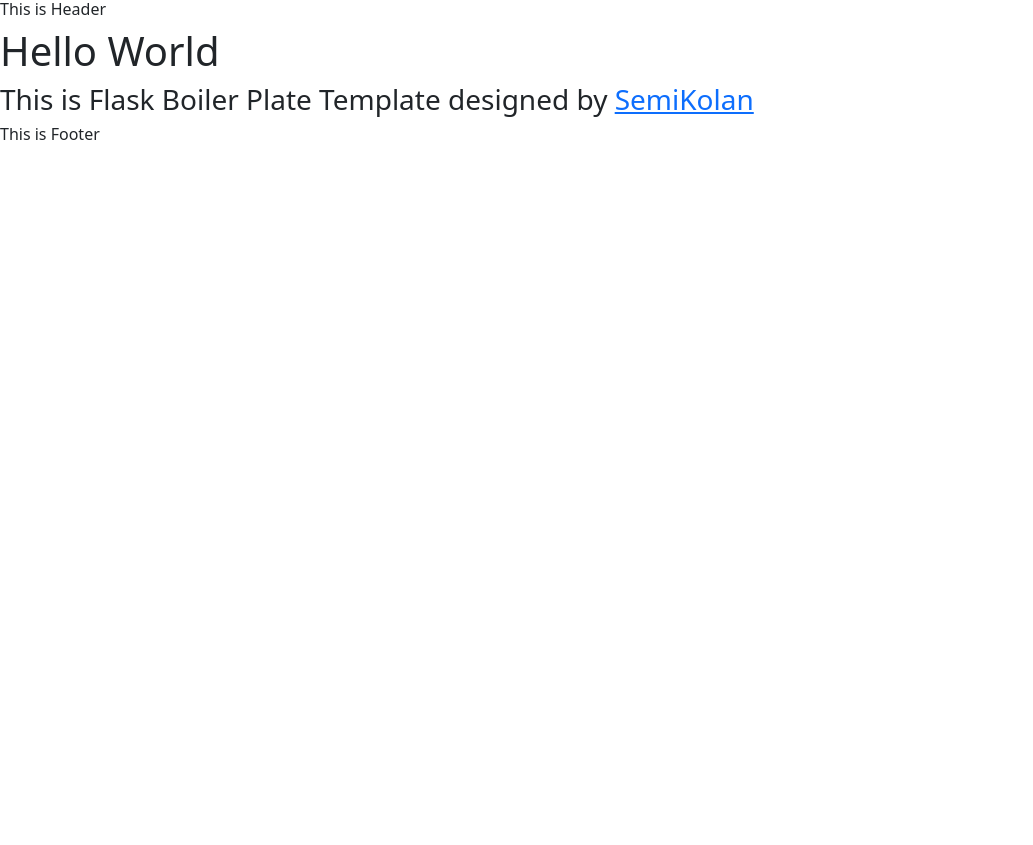
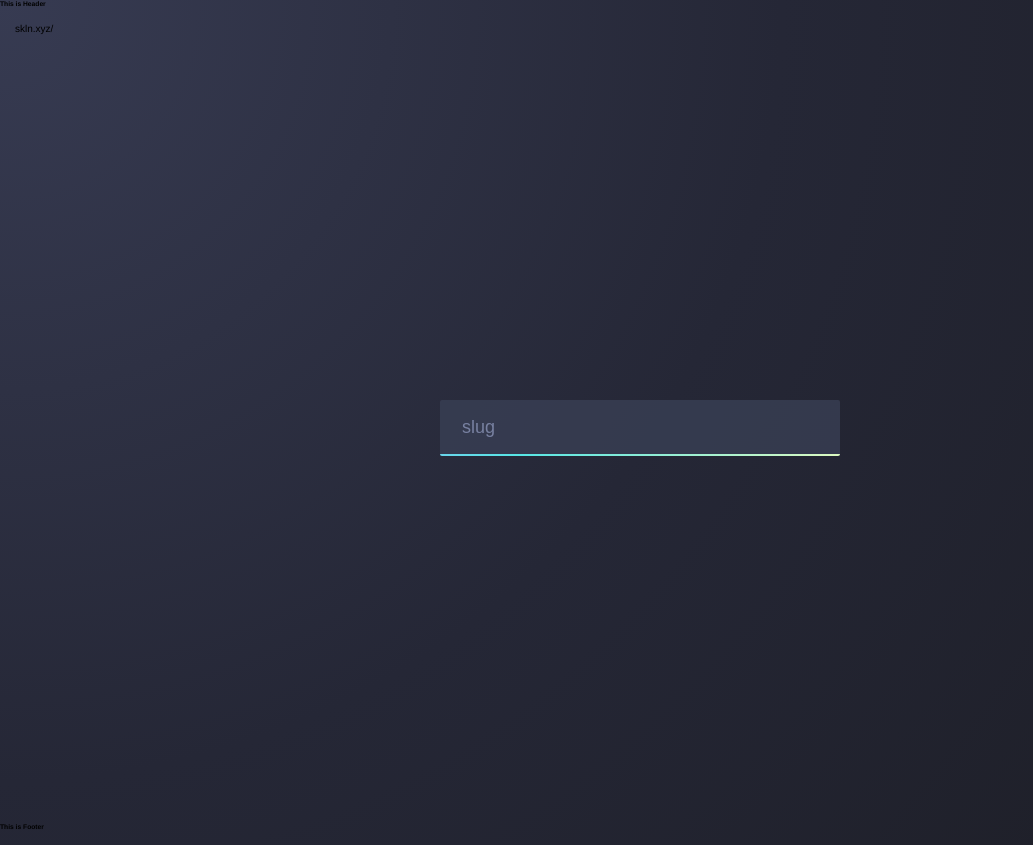
Before and after one commit to saksham56/URL-Shortner, a Flask app: page / in a window 1280 px wide. Shown: the whole page, without its empty margins (0-1033 px from the left). Before the commit the page ends 140 px from the top, so only its background shows below. Run offline with Flask 2, Linux system fonts and the light colour scheme; some libraries are stand-ins or nearby versions.

Commit message:
Basic Functionality and Route Added

```diff
--- a/main.py
+++ b/main.py
@@ -1,8 +1,11 @@
 from os import environ
 from flask import Flask, redirect, render_template, request, url_for
+from flask_sqlalchemy import SQLAlchemy
 import requests
 import json
 import datetime
+
+
 
 def getUserData(route):
     if request.headers.getlist("X-Forwarded-For"):
@@ -21,6 +24,21 @@ app = Flask(__name__)
 app.debug = True
 app.port = 8000
 
+
+app.config['SQLALCHEMY_DATABASE_URI'] = 'mysql://root:@localhost/urlshortner'
+db = SQLAlchemy(app)
+
+
+#Connecting database to table Contact
+class URL(db.Model):
+    '''
+    sno, name phone_num, msg, date, email
+    '''
+    id = db.Column(db.Integer, primary_key=True)
+    slug = db.Column(db.String(80), nullable=False)
+    url = db.Column(db.String(512), nullable=False)
+    timestamp = db.Column(db.String(12), nullable=True)
+
 # 404 Handling
 @app.errorhandler(404)
 def not_found(e):
@@ -33,5 +51,15 @@ def index():
     getUserData("Index Page")
     return render_template('index.html')
 
+@app.route('/<slug>')
+def short(slug):
+    try:
+        url = URL.query.filter_by(slug=slug).first()
+        getUserData(request.path)
+        return redirect(url.url)
+    except:
+        getUserData(request.path)
+        return render_template('pages/404.html')
+
 if __name__ == '__main__':
     app.run()
--- a/static/assets/css/style.css
+++ b/static/assets/css/style.css
@@ -1 +1,145 @@
 /* Your Style here. */
+/* ====================================================
+Recreating the email field from https://webflow.com/cms. Just an experiment - not as cross-browser friendly as the original.
+Changed:
+- animated gradient bar to :after element
+- flexbox for layout
+==================================================== */
+html {
+    box-sizing: border-box;
+    font-size: 10px;
+  }
+
+  *, *:before, *:after {
+    box-sizing: inherit;
+  }
+
+  body, ul, li {
+    margin: 0;
+    padding: 0;
+  }
+
+  li {
+    list-style: none;
+  }
+
+  p, h1, h2, h3, h4, h5, h6 {
+    margin-top: 0;
+  }
+
+  a {
+    text-decoration: none;
+  }
+
+  input {
+    border-style: none;
+    background: transparent;
+    outline: none;
+  }
+
+  button {
+    padding: 0;
+    background: none;
+    border: none;
+    outline: none;
+  }
+
+  body {
+    -webkit-font-smoothing: antialiased;
+    -moz-osx-font-smoothing: grayscale;
+    font-family: "Helvetica Neue", Helvetica, Arial, sans-serif;
+    background-image: radial-gradient(circle at 0% 0%, #373b52, #252736 51%, #1d1e26);
+  }
+
+  h1.demo {
+    text-align: center;
+    font-size: 2.4rem;
+    font-weight: normal;
+    margin-bottom: 1rem;
+    color: #f5f6ff;
+  }
+
+  a.demo {
+    text-align: center;
+    font-size: 1.6rem;
+    font-weight: normal;
+    color: rgba(202, 205, 239, 0.8);
+    margin-bottom: 3rem;
+  }
+
+  .demo-flex-spacer {
+    flex-grow: 1;
+  }
+
+  .container {
+    display: flex;
+    flex-direction: column;
+    height: 100vh;
+    max-width: 1600px;
+    padding: 0 15px;
+    margin: 0 auto;
+  }
+
+  @-webkit-keyframes gradient {
+    0% {
+      background-position: 0 0;
+    }
+    100% {
+      background-position: 100% 0;
+    }
+  }
+
+  @keyframes gradient {
+    0% {
+      background-position: 0 0;
+    }
+    100% {
+      background-position: 100% 0;
+    }
+  }
+  .webflow-style-input {
+    position: relative;
+    display: flex;
+    flex-direction: row;
+    width: 100%;
+    max-width: 400px;
+    margin: 0 auto;
+    border-radius: 2px;
+    padding: 1.4rem 2rem 1.6rem;
+    background: rgba(57, 63, 84, 0.8);
+  }
+  .webflow-style-input:after {
+    content: "";
+    position: absolute;
+    left: 0px;
+    right: 0px;
+    bottom: 0px;
+    z-index: 999;
+    height: 2px;
+    border-bottom-left-radius: 2px;
+    border-bottom-right-radius: 2px;
+    background-position: 0% 0%;
+    background: linear-gradient(to right, #B294FF, #57E6E6, #FEFFB8, #57E6E6, #B294FF, #57E6E6);
+    background-size: 500% auto;
+    -webkit-animation: gradient 3s linear infinite;
+            animation: gradient 3s linear infinite;
+  }
+
+  .webflow-style-input input {
+    flex-grow: 1;
+    color: #BFD2FF;
+    font-size: 1.8rem;
+    line-height: 2.4rem;
+    vertical-align: middle;
+  }
+  .webflow-style-input input::-webkit-input-placeholder {
+    color: #7881A1;
+  }
+
+  .webflow-style-input button {
+    color: #7881A1;
+    font-size: 2.4rem;
+    line-height: 2.4rem;
+    vertical-align: middle; transition: color 0.25s; } .webflow-style-input button:hover {
+    color: #BFD2FF;
+  }
--- a/templates/index.html
+++ b/templates/index.html
@@ -1,6 +1,23 @@
 {% set title = "Home" %}
 {% extends "layout/app.html" %}
 {% block body %}
-<h1>Hello World</h1>
-<h3>This is Flask Boiler Plate Template designed by <a href="https://semikolan.co"> SemiKolan</a></h3>
+
+<div class="container">
+
+    skln.xyz/
+    <div class="demo-flex-spacer"></div>
+
+    <div class="webflow-style-input">
+      <input class="" type="email" placeholder="slug"></input>
+      <button type="submit"><i class="icon ion-android-arrow-forward"></i></button>
+    </div>
+
+    <div class="demo-flex-spacer"></div>
+    <!-- <h1 class="demo">Webflow-style input</h1>
+    <a class="demo" href="https://webflow.com/cms" title="Webflow CMS">https://webflow.com/cms</a> -->
+
+  </div>
+
+
+
 {% endblock %}
--- a/templates/layout/app.html
+++ b/templates/layout/app.html
@@ -14,7 +14,7 @@
 
 
 
-    {% include 'layout/styles.html' %}
+    {# {% include 'layout/styles.html' %} #}
     {% include 'layout/metatags.html' %}
     {% include 'layout/gtags.html' %}
 
```
Also changed, not shown: README.md, 1 other file.
